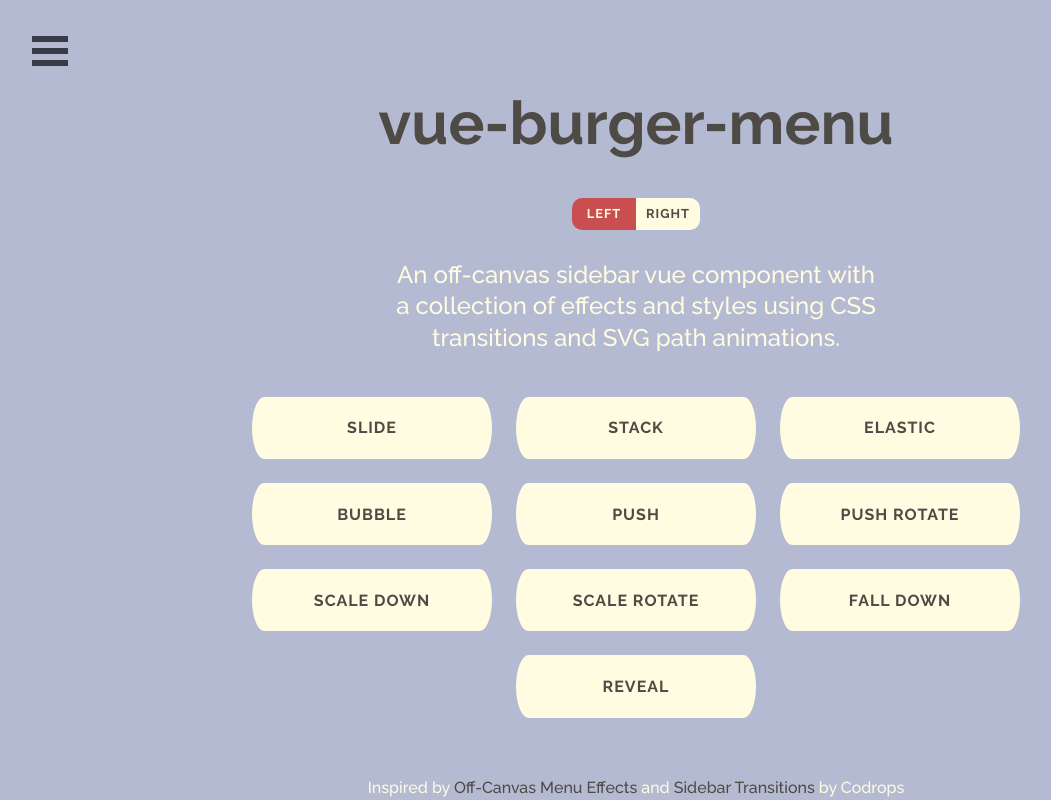
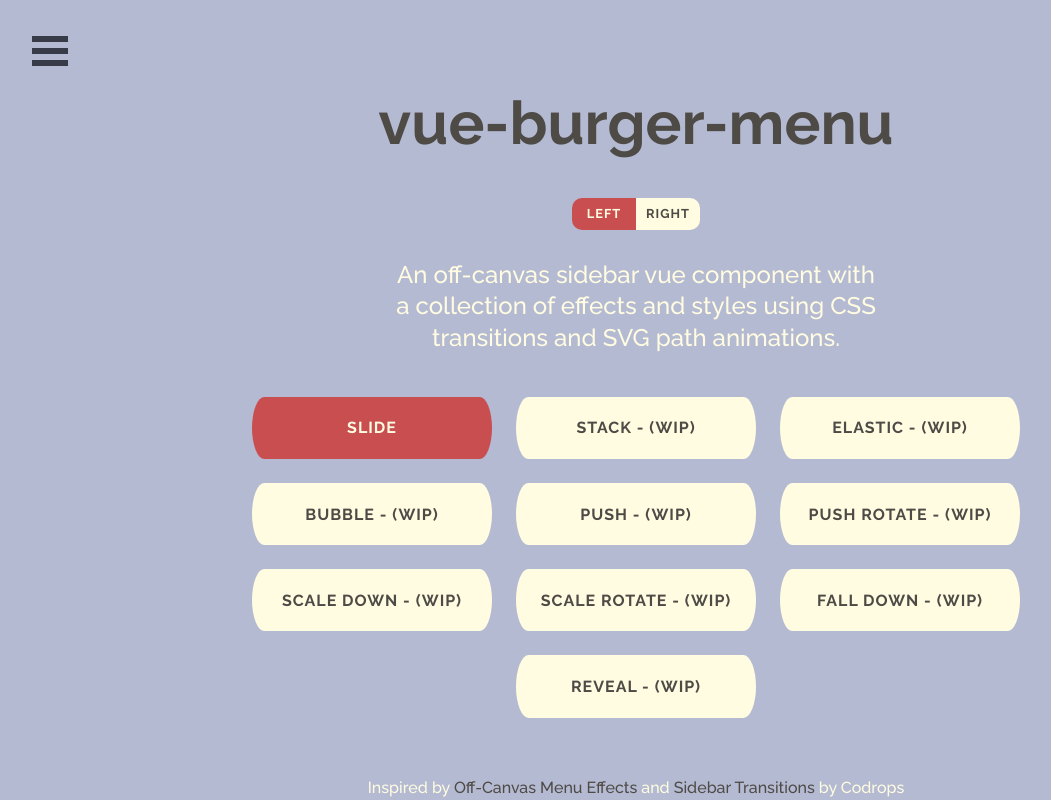
Before and after one commit to mbj36/vue-burger-menu, a Vue app: page / in a window 1280 px wide. Shown: the whole page, without its empty margins (4-1055 px from the left). Built offline with nearby package versions, Linux system fonts and the light colour scheme.

Commit message:
docs:demo update

```diff
--- a/src/App.vue
+++ b/src/App.vue
@@ -67,9 +67,16 @@
 
             <nav class="demo-buttons">
                 <span v-for="(menu, index) in menus" :key="index">
-                    <a :class="{currentDemo:false}">
-                        {{menu.buttonText}}
-                    </a>
+                    <span v-if="menu.buttonText === 'Slide'">
+                        <a :class="{currentDemo:true}">
+                            {{menu.buttonText}}
+                        </a>
+                    </span>
+                    <span v-else>
+                        <a :class="{currentDemo:false}">
+                            {{menu.buttonText}}
+                        </a>
+                    </span>
                 </span>
             </nav>
             Inspired by
@@ -87,15 +94,15 @@
         return {
           menus: {
             slide: { buttonText: 'Slide' },
-            stack: { buttonText: 'Stack' },
-            elastic: { buttonText: 'Elastic' },
-            bubble: { buttonText: 'Bubble' },
-            push: { buttonText: 'Push' },
-            pushRotate: { buttonText: 'Push Rotate' },
-            scaleDown: { buttonText: 'Scale Down' },
-            scaleRotate: { buttonText: 'Scale Rotate' },
-            fallDown: { buttonText: 'Fall Down' },
-            reveal: { buttonText: 'Reveal' }
+            stack: { buttonText: 'Stack - (WIP)' },
+            elastic: { buttonText: 'Elastic - (WIP)' },
+            bubble: { buttonText: 'Bubble - (WIP)' },
+            push: { buttonText: 'Push - (WIP)' },
+            pushRotate: { buttonText: 'Push Rotate - (WIP)' },
+            scaleDown: { buttonText: 'Scale Down - (WIP)' },
+            scaleRotate: { buttonText: 'Scale Rotate - (WIP)' },
+            fallDown: { buttonText: 'Fall Down - (WIP)' },
+            reveal: { buttonText: 'Reveal - (WIP)' }
           },
           side: 'left',
           currentMenu: 'slide'
```
